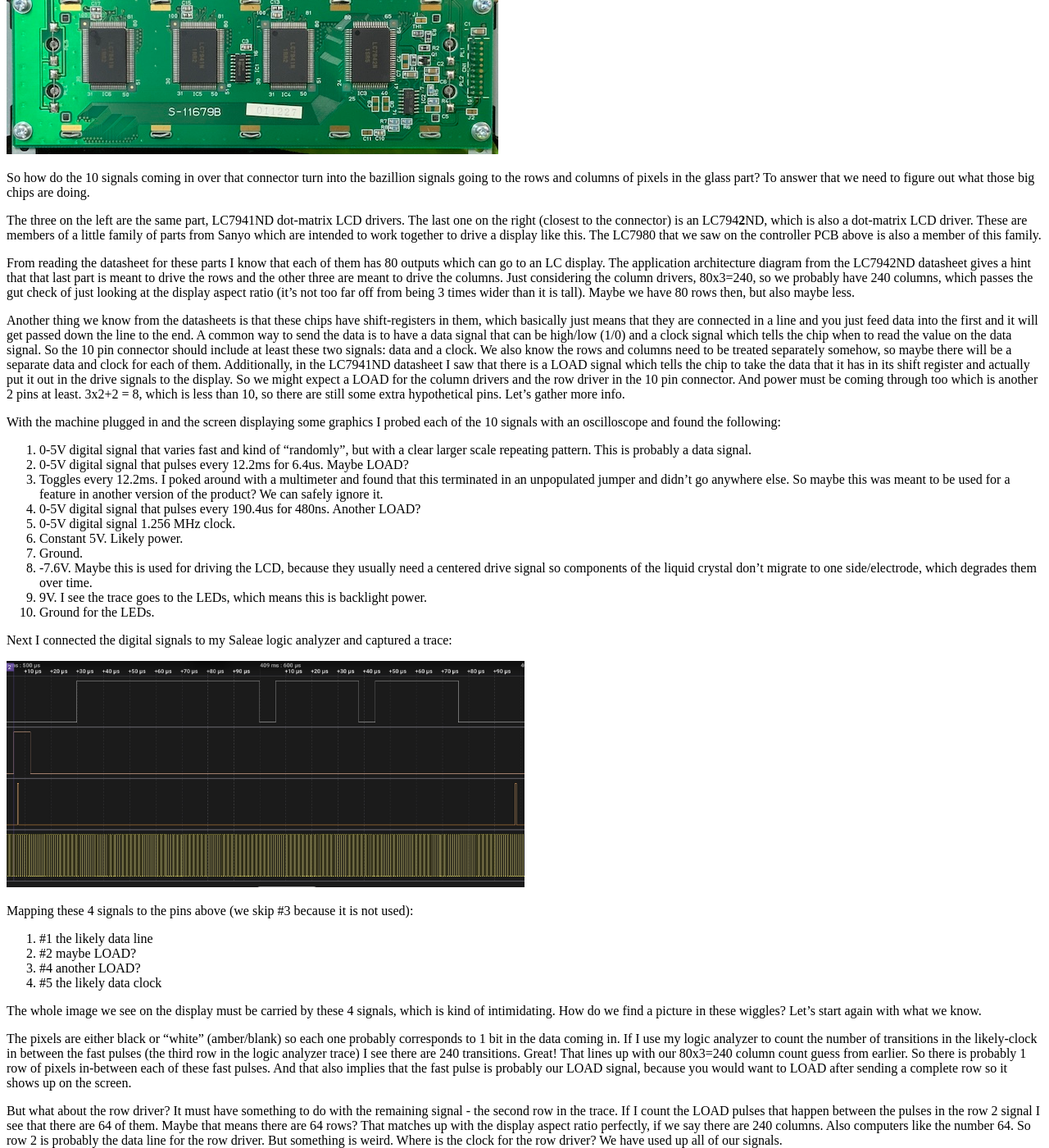
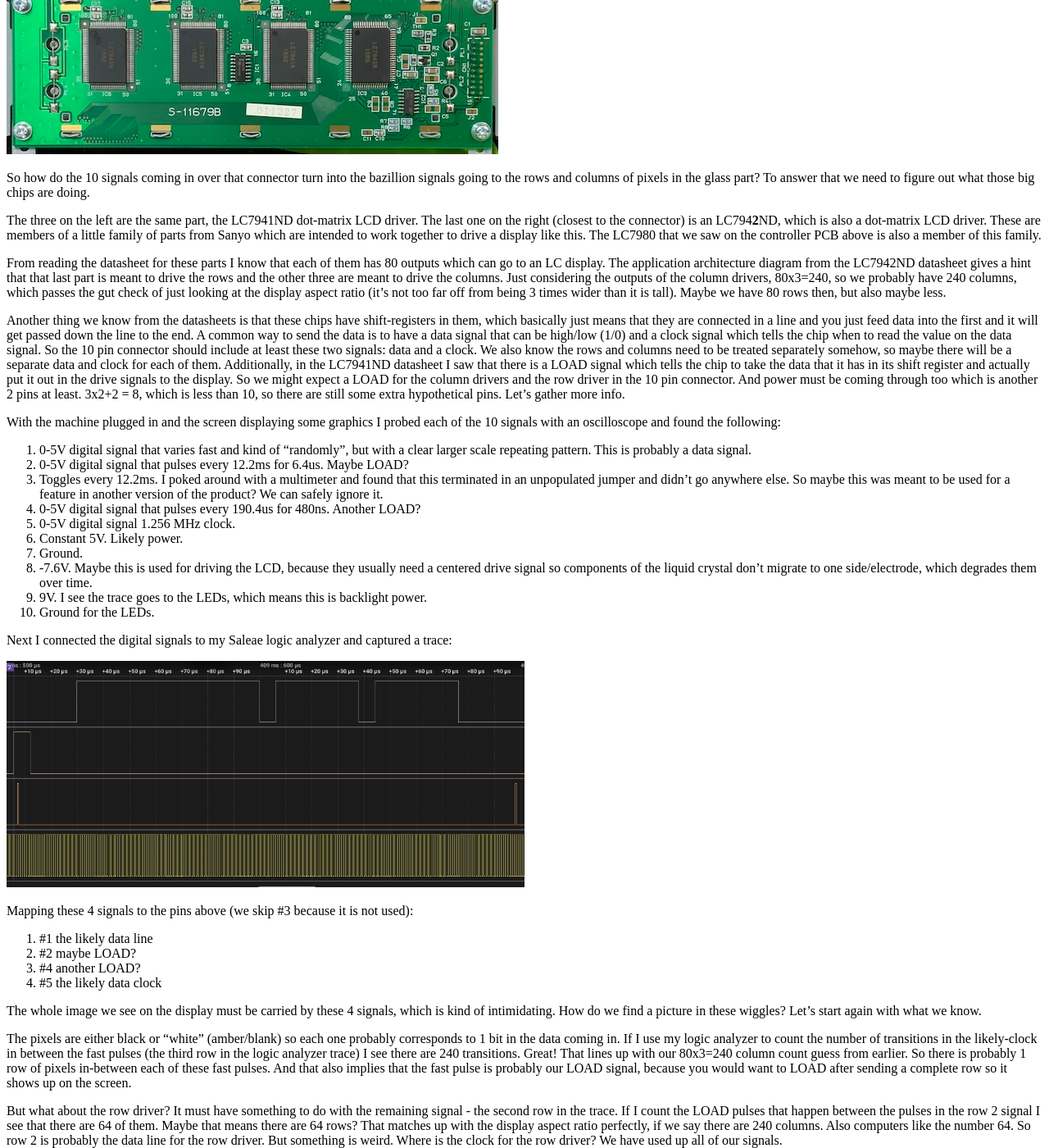
Before and after one commit to jmpinit/homepage, a Jekyll site: the page built from _posts/2024-12-09-reverse-engineering-the-brother-pe-150-embroidery-machine.md, in a window 1280 px wide and 1400 px high, scrolled down 5597 px. Shown: the whole window at 82% size. Built offline with Jekyll 4.4.1, drawn with Linux system fonts in a browser that asks for light colours; some of the changed text lies outside the part shown.

Commit message:
Small wording improvements

```diff
--- a/_posts/2024-12-09-reverse-engineering-the-brother-pe-150-embroidery-machine.md
+++ b/_posts/2024-12-09-reverse-engineering-the-brother-pe-150-embroidery-machine.md
@@ -181,7 +181,7 @@
 signals going to the rows and columns of pixels in the glass part? To answer
 that we need to figure out what those big chips are doing.
 
-The three on the left are the same part, LC7941ND dot-matrix LCD drivers. The
+The three on the left are the same part, the LC7941ND dot-matrix LCD driver. The
 last one on the right (closest to the connector) is an LC794<b>2</b>ND, which is
 also a dot-matrix LCD driver. These are members of a little family of parts from
 Sanyo which are intended to work together to drive a display like this. The
@@ -191,10 +191,10 @@
 outputs which can go to an LC display. The application architecture diagram from
 the LC7942ND datasheet gives a hint that that last part is meant to drive the
 rows and the other three are meant to drive the columns. Just considering the
-column drivers, 80x3=240, so we probably have 240 columns, which passes the gut
-check of just looking at the display aspect ratio (it's not too far off from
-being 3 times wider than it is tall). Maybe we have 80 rows then, but also maybe
-less.
+outputs of the column drivers, 80x3=240, so we probably have 240 columns, which
+passes the gut check of just looking at the display aspect ratio (it's not too
+far off from being 3 times wider than it is tall). Maybe we have 80 rows then,
+but also maybe less.
 
 Another thing we know from the datasheets is that these chips have
 shift-registers in them, which basically just means that they are connected in a
@@ -285,8 +285,8 @@
 3. Loop for 64 rows. The active row will get shifted down each time (we are
    clocking in 0 for the row data, so the 1 we sent at the start is just moving
    on down the shift register).
-4. The entire display has been updated! But uh oh - the pixels are fading fast.
-   Do it all again! Every 12.2ms forever.
+4. All the crystals in the pixels of our desired image have been wiggled! But uh
+   oh - they're fading fast now. Better do it all again! Every 12.2ms forever.
 
 With our newfound understanding we have some new powers. First, we can take the
 data about the signals the logic analyzer captured, dump it to a CSV, and then
```
Also changed, not shown: other parts of _posts/2024-12-09-reverse-engineering-the-brother-pe-150-embroidery-machine.md (+1 -1 lines).
